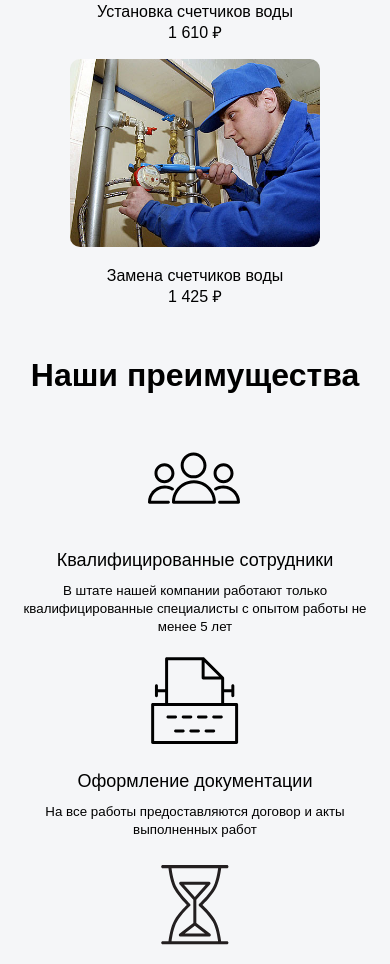
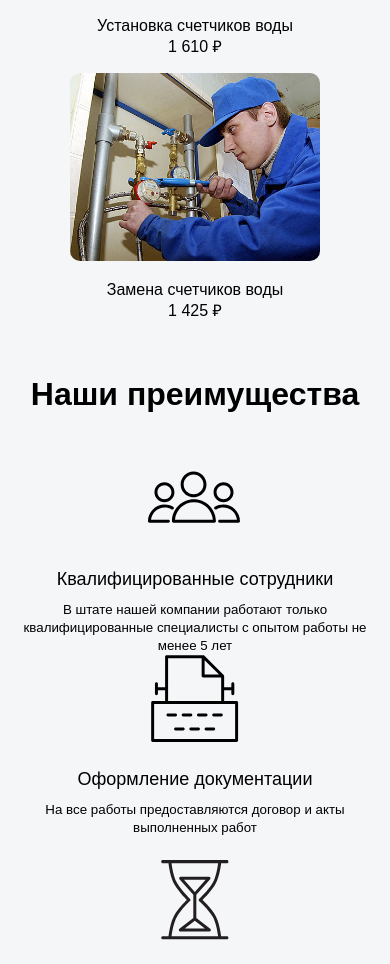
Before and after one commit to Grimr5/landing, a plain HTML site: page index.html in a window 390 px wide. Shown: the part 1033-1997 px from the top of the page. Drawn offline with nearby package versions, Linux system fonts and the light colour scheme.

Commit message:
fixing blocks

```diff
--- a/css/grid.css
+++ b/css/grid.css
@@ -13,6 +13,19 @@
   flex-direction: row;
   justify-content: center;
   flex-wrap: wrap;
+}
+
+@media all and (max-width: 800px) {
+  .container {
+    margin:10px auto 5px;
+  }
+
+  .column_1-4 {
+    display: block;
+    margin: auto;
+    width: 50%;
+    height: 200px;
+  }
 }
 
 @media all and (max-width: 640px) {
--- a/css/style.css
+++ b/css/style.css
@@ -18,6 +18,14 @@ html, body {
   max-width: 100%;
   margin-left: auto;
   margin-right: auto;
+}
+
+.container:after {
+  content: "";
+  visibility: hidden;
+  display: block;
+  height: 0;
+  clear: both;
 }
 
 .header-logo {
--- a/index.html
+++ b/index.html
@@ -44,7 +44,7 @@
     </div>
   </div>
 
-  <div class="service" id="service">
+  <div class="service text-center" id="service">
     <h1 class="text-center">Наши услуги</h1>
     <div class="container">
       <div class="column_1-3">
```
